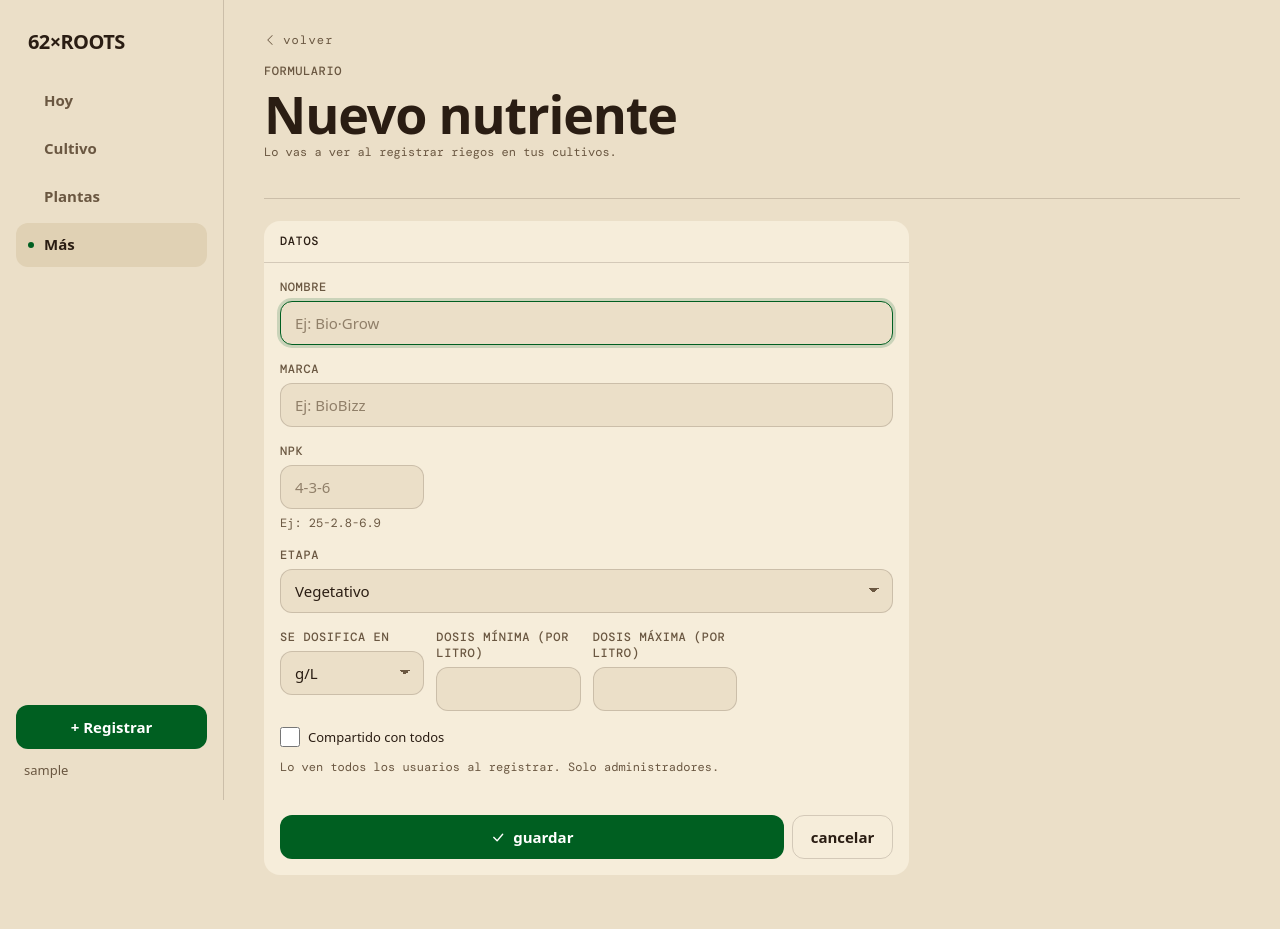
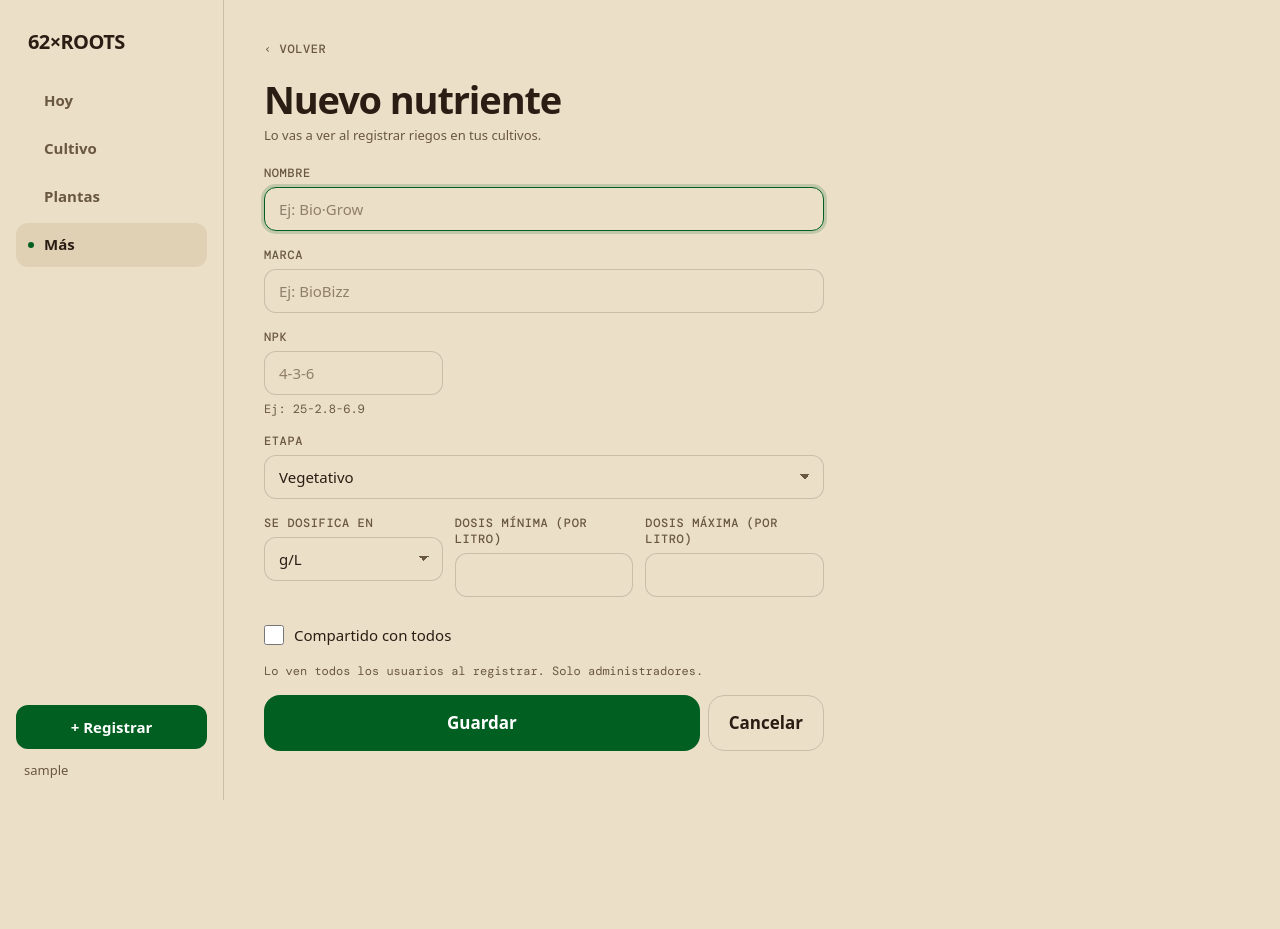
Before and after one commit to alansaja13/62xroots, a Django app: page /nutrientes/nuevo/ in a window 1280 px wide. After the commit the page ends 800 px from the top, so only its background shows below. Run offline with Django 5.2, Linux system fonts and the light colour scheme; the visitor is signed in with stand-in values (Sample User, id 1); data comes from the database, SQL or seed files in the repository; data that the repository does not hold is empty; some libraries are stand-ins or nearby versions; some web fonts are replaced.

Commit message:
Formularios de edición y borrado con el diseño nuevo
crud_form y crud_delete pasan a Suelo y aire: título corto con el nombre
abajo, campos cortos de a dos por fila, Guardar y Cancelar a 44 px y el
borrado en rojo solo cuando no se puede deshacer (archivar una planta
usa el botón normal). Etiquetas legibles en los formularios de cultivo,
planta, fotoperíodo y etapas en vez de los nombres del modelo, y fechas
en formato dd/mm/aaaa. Se van las variantes que ya nadie usaba (chips
para campos múltiples, íconos en el botón).

Los tests de corrección de ambiente usaban horas de hoy y fallaban
pasada la medianoche; ahora usan ayer.

```diff
--- a/growlog/forms.py
+++ b/growlog/forms.py
@@ -27,6 +27,9 @@
         fields = ["nombre", "fecha_inicio", "sustrato", "carpa_dimensiones",
                   "lampara_modelo", "lampara_watts_reales",
                   "dias_veg_estimados", "dias_flora_estimados", "notas"]
+        labels = {"fecha_inicio": "Arrancó el", "carpa_dimensiones": "Carpa (cm)", "lampara_modelo": "Lámpara",
+                  "lampara_watts_reales": "Watts reales", "dias_veg_estimados": "Días de vege estimados",
+                  "dias_flora_estimados": "Días de flora estimados"}
         widgets = {
             "nombre": forms.TextInput(attrs={"class": "form-control", "placeholder": "Ej: Gorilla #3", "autofocus": True}),
             "fecha_inicio": forms.DateInput(format=DATE_FMT, attrs={"class": "form-control field-narrow", "type": "date"}),
@@ -103,6 +106,11 @@
         fields = ["apodo", "strain", "tipo", "posicion_tent", "dias_flora_estimados",
                   "indica_sativa_ratio", "thc_estimado", "yield_estimado_g",
                   "yield_real_g", "fecha_corte", "peso_humedo_g", "fecha_seco", "estado", "notas_genetica", "archivado"]
+        labels = {"posicion_tent": "Posición en la carpa", "dias_flora_estimados": "Días de flora estimados",
+                  "indica_sativa_ratio": "Índica / sativa", "thc_estimado": "THC estimado (%)",
+                  "yield_estimado_g": "Yield estimado (g)", "yield_real_g": "Peso seco (g)",
+                  "notas_genetica": "Notas de la genética", "archivado": "Archivada"}
+        help_texts = {"indica_sativa_ratio": "", "yield_real_g": ""}
         widgets = {
             "apodo": forms.TextInput(attrs={"class": "form-control", "autofocus": True}),
             "strain": forms.TextInput(attrs={"class": "form-control"}),
@@ -195,6 +203,8 @@
     class Meta:
         model = CambioFotoperiodo
         fields = ["fotoperiodo", "hora_lights_on", "fecha_inicio", "notas"]
+        labels = {"fotoperiodo": "Fotoperíodo", "hora_lights_on": "Prende a las", "fecha_inicio": "Desde"}
+        help_texts = {"fotoperiodo": "Horas de luz / horas de oscuridad, por ejemplo 18/6.", "hora_lights_on": "", "fecha_inicio": ""}
         widgets = {
             "fotoperiodo": forms.TextInput(attrs={"class": "form-control field-narrow", "placeholder": "12/12", "autofocus": True}),
             "hora_lights_on": forms.TimeInput(attrs={"class": "form-control field-narrow", "type": "time"}),
@@ -207,6 +217,8 @@
     class Meta:
         model = CambioEtapaCultivo
         fields = ["etapa", "fecha_inicio", "notas"]
+        labels = {"fecha_inicio": "Desde"}
+        help_texts = {"fecha_inicio": ""}
         widgets = {
             "etapa": forms.Select(attrs={"class": "form-select", "autofocus": True}),
             "fecha_inicio": forms.DateInput(format=DATE_FMT, attrs={"class": "form-control field-narrow", "type": "date"}),
@@ -218,6 +230,8 @@
     class Meta:
         model = CambioEtapaPlanta
         fields = ["etapa", "fecha_inicio", "notas"]
+        labels = {"fecha_inicio": "Desde"}
+        help_texts = {"fecha_inicio": ""}
         widgets = {
             "etapa": forms.Select(attrs={"class": "form-select", "autofocus": True}),
             "fecha_inicio": forms.DateInput(format=DATE_FMT, attrs={"class": "form-control field-narrow", "type": "date"}),
--- a/growlog/views/mediciones.py
+++ b/growlog/views/mediciones.py
@@ -60,7 +60,7 @@
                 form.add_error(None, mensaje)
     return render(request, "growlog/crud_form.html", {
         "form": form,
-        "title": f"Editar fotoperiodo: {cultivo.nombre}",
+        "title": "Corregir fotoperíodo", "subtitle": cultivo.nombre,
         "back_url": reverse("growlog:fotoperiodo_list", args=[cultivo.slug]),
         "delete_url": reverse("growlog:cambio_fotoperiodo_eliminar", args=[pk]),
     })
@@ -75,7 +75,7 @@
         messages.success(request, "Registro de fotoperiodo eliminado.")
         return redirect("growlog:fotoperiodo_list", slug=cultivo.slug)
     return render(request, "growlog/crud_delete.html", {
-        "title": f"Eliminar fotoperiodo {cambio.fotoperiodo}",
-        "object_name": f"{cambio.fotoperiodo} · desde {cambio.fecha_inicio}",
+        "title": "Eliminar fotoperíodo",
+        "object_name": f"{cambio.fotoperiodo} · desde el {cambio.fecha_inicio:%d/%m/%Y}",
         "back_url": reverse("growlog:cambio_fotoperiodo_editar", args=[pk]),
     })
--- a/growlog/views/nutrientes.py
+++ b/growlog/views/nutrientes.py
@@ -70,7 +70,7 @@
         messages.success(request, "Nutriente actualizado.")
         return redirect("growlog:nutrientes")
     return render(request, "growlog/crud_form.html", {
-        "form": form, "title": f"Editar: {nutriente}",
+        "form": form, "title": "Editar nutriente", "subtitle": str(nutriente),
         "back_url": reverse("growlog:nutrientes"),
     })
 
--- a/templates/growlog/crud_form.html
+++ b/templates/growlog/crud_form.html
@@ -1,164 +1,63 @@
 {% extends "base.html" %}
 {% block title %}{{ title }}{% endblock %}
 
-{# Formularios: foco en la tarea, sin el menú del cultivo. #}
+{# Formularios de edición: foco en la tarea, sin el menú del cultivo; la barra del celular queda en "Volver". #}
 {% block cultivo_tabs %}{% endblock %}
-
-{% block bottom_nav %}
-<a href="{{ back_url }}" class="bottom-nav__item">
-  <i class="bi bi-arrow-left"></i>
-  <span>Volver</span>
-</a>
-{% endblock %}
+{% block bottom_nav %}<a href="{{ back_url }}" class="bottom-nav__item">‹ Volver</a>{% endblock %}
 
 {% block extra_head %}
 <style>
-  .cf-back {
-    display: inline-flex; align-items: center; gap: 6px;
-    font-family: var(--font-mono), monospace; font-size: 12px;
-    color: var(--cream-soft); text-decoration: none;
-    margin-bottom: 14px; letter-spacing: .1em;
-  }
-  .cf-back:hover { color: var(--green); }
-
-  .cf-header { margin-bottom: 22px; padding-bottom: 20px; border-bottom: 1px solid var(--rule); }
-  .cf-title {
-    font-family: var(--font-display), sans-serif;
-    font-variation-settings: "wdth" 85, "opsz" 96;
-    font-size: 52px; font-weight: 800; line-height: .95;
-    letter-spacing: -.022em; margin: 8px 0 4px; color: var(--cream);
-  }
-  .cf-subtitle {
-    font-family: var(--font-mono), monospace; font-size: 12px;
-    color: var(--cream-soft); margin-top: 6px;
-  }
-
-  /* M2M checkboxes — chip-style.
-     Django's CheckboxSelectMultiple renders <div id="id_x"><div><label>…</label></div>…</div>
-     (no <ul>/<li>), so the chip rules target that actual structure. */
-  .m2m-group > div {
-    list-style: none; padding: 0; margin: 0;
-    display: flex; flex-wrap: wrap; gap: 6px;
-  }
-  .m2m-group label {
-    display: inline-flex; align-items: center; gap: 8px;
-    padding: 7px 12px;
-    border: 1px solid var(--rule); background: var(--bg-alt);
-    color: var(--cream-soft);
-    font-family: var(--font-body), sans-serif; font-size: 12px; font-weight: 500;
-    cursor: pointer; transition: border-color .12s, color .12s;
-    margin-bottom: 0;
-    text-transform: none; letter-spacing: 0;
-  }
-  .m2m-group label:has(input:checked) {
-    border-color: var(--green); color: var(--green); background: var(--green-wash);
-  }
-  .m2m-group label:hover { border-color: var(--green); color: var(--green); }
-  .m2m-group input[type=checkbox] { width: 14px; height: 14px; }
-
-  .cf-delete-link {
-    font-family: var(--font-mono), monospace; font-size: 12px;
-    color: var(--fine); text-decoration: none;
-    display: inline-flex; align-items: center; gap: 6px;
-    letter-spacing: .1em;
-  }
-  .cf-delete-link:hover { color: var(--rust); }
-
-  /* Grid de campos: por default cada campo ocupa la fila entera; los
-     campos cortos (.field-narrow, ej. pH, EC, dosis) se agrupan de a
-     varios por fila para no dejar una caja enorme vacía con "6.2" adentro. */
-  .cf-grid {
-    display: grid;
-    grid-template-columns: repeat(auto-fit, minmax(120px, 1fr));
-    column-gap: 12px;
-  }
-  .cf-grid > .mb-3 { grid-column: 1 / -1; }
-  .cf-grid > .mb-3.field-narrow { grid-column: auto; }
-
-  @media (max-width: 600px) {
-    .cf-title { font-size: 36px; }
-  }
+  .cf { max-width: 560px; }
+  .cf-volver { color: var(--mu); display: inline-flex; min-height: var(--toque); align-items: center; }
+  .cf-sub { color: var(--mu); font-size: var(--t-sm); margin: var(--sp-2) 0 0; }
+  .cf-form { display: grid; gap: var(--sp-4); margin-top: var(--sp-5); }
+  /* Los campos cortos (pH, fechas, números) van de a varios por fila; el resto ocupa la fila entera. */
+  .cf-campos { display: grid; grid-template-columns: repeat(auto-fill, minmax(140px, 1fr)); gap: var(--sp-4) var(--sp-3); }
+  .cf-campo { grid-column: 1 / -1; margin: 0; }
+  .cf-campo--corto { grid-column: auto; }
+  .cf-campo > input, .cf-campo > select, .cf-campo > textarea { margin-top: 6px; }
+  .cf-campo .field-narrow { max-width: none; }
+  .cf-campo .field-error, .cf-campo .field-hint { display: block; text-transform: none; letter-spacing: 0; }
+  .cf-check { display: flex; align-items: center; gap: 10px; min-height: var(--toque);
+    font: 500 var(--t-md) var(--font-body); text-transform: none; letter-spacing: 0; color: var(--ink); }
+  .cf-acciones { display: flex; gap: var(--sp-2); }
+  .cf-acciones .btn:first-child { flex: 1; }
+  .cf-borrar { display: inline-flex; align-items: center; min-height: var(--toque); color: var(--mu); font-size: var(--t-sm); justify-self: center; }
+  .cf-borrar:hover { color: var(--bad); opacity: 1; }
 </style>
 {% endblock %}
 
 {% block content %}
+<div class="cf">
+  <a href="{{ back_url }}" class="mo cf-volver">‹ Volver</a>
+  <h1 class="h1" style="margin-top: 8px;">{{ title }}</h1>
+  {% if subtitle %}<p class="cf-sub">{{ subtitle }}</p>{% endif %}
 
-<a href="{{ back_url }}" class="cf-back">
-  <i class="bi bi-chevron-left"></i> volver
-</a>
+  <form method="post" class="cf-form">
+    {% csrf_token %}
+    {% for e in form.non_field_errors %}<div class="aviso aviso--bad" role="alert">{{ e }}</div>{% endfor %}
 
-<div class="cf-header">
-  <div class="label-eyebrow">formulario</div>
-  <h1 class="cf-title">{{ title }}</h1>
-  {% if subtitle %}<p class="cf-subtitle">{{ subtitle }}</p>{% endif %}
-</div>
-
-<div class="row">
-  <div class="col-12 col-lg-8">
-    <div class="panel">
-      <div class="panel__head">
-        <div class="panel__head-left">
-          <span class="label-eyebrow panel__title">datos</span>
-        </div>
-      </div>
-      <div class="panel__body">
-        <form method="post">
-          {% csrf_token %}
-
-          {% if form.non_field_errors %}
-          <div class="form-errors">
-            <div class="form-errors__title">⚠ Errores en el formulario</div>
-            {% for error in form.non_field_errors %}<div>{{ error }}</div>{% endfor %}
-          </div>
+    <div class="cf-campos">
+    {% for field in form %}
+      {% with wclass=field.field.widget.attrs.class|default:"" %}
+      {% if 'form-check-input' in wclass %}
+      <div class="cf-campo">
+        <label class="cf-check">{{ field }} {{ field.label }}</label>
+      {% else %}
+      <label class="cf-campo{% if 'field-narrow' in wclass %} cf-campo--corto{% endif %}{% if field.errors %} has-error{% endif %}" for="{{ field.id_for_label }}">{{ field.label }}{{ field }}
       {% endif %}
-
-          <div class="cf-grid">
-          {% for field in form %}
-            {% with wclass=field.field.widget.attrs.class %}
-            <div class="mb-3{% if field.errors %} has-error{% endif %}{% if wclass and 'field-narrow' in wclass %} field-narrow{% endif %}">
-
-            {% if wclass == 'form-check-input' %}
-              <label class="form-check-label d-inline-flex align-items-center gap-2" style="cursor: pointer;">
-                {{ field }}
-                <span style="font-size:13px; color: var(--cream); font-weight: 500;">{{ field.label }}</span>
-              </label>
-
-            {% elif not wclass %}
-              <label>{{ field.label }}</label>
-              <div class="m2m-group {% if field.errors %}has-error{% endif %}">{{ field }}</div>
-
-            {% else %}
-              <label for="{{ field.id_for_label }}">{{ field.label }}</label>
-              {{ field }}
-            {% endif %}
-
-            {% if field.errors %}<div class="field-error">{{ field.errors.0 }}</div>{% endif %}
-            {% if field.help_text %}<div class="field-hint">{{ field.help_text }}</div>{% endif %}
-
-            </div>
+        {% for e in field.errors %}<span class="field-error">{{ e }}</span>{% endfor %}
+        {% if field.help_text %}<span class="field-hint">{{ field.help_text }}</span>{% endif %}
+      {% if 'form-check-input' in wclass %}</div>{% else %}</label>{% endif %}
       {% endwith %}
     {% endfor %}
     </div>
 
-          <div class="d-flex gap-2 mt-4">
-            <button type="submit" class="btn-brand" style="flex: 1;">
-              <i class="bi bi-check-lg"></i> {{ submit_label|default:"guardar" }}
-            </button>
-            <a href="{{ back_url }}" class="btn-ghost">cancelar</a>
+    <div class="cf-acciones">
+      <button type="submit" class="btn">{{ submit_label|default:"Guardar" }}</button>
+      <a href="{{ back_url }}" class="btn g">Cancelar</a>
     </div>
-
-          {% if delete_url %}
-          <div class="text-center mt-3">
-            <a href="{{ delete_url }}" class="cf-delete-link">
-              <i class="bi bi-trash3"></i> eliminar
-            </a>
-          </div>
-          {% endif %}
-
+    {% if delete_url %}<a href="{{ delete_url }}" class="cf-borrar">Eliminar</a>{% endif %}
   </form>
 </div>
-    </div>
-  </div>
-</div>
-
 {% endblock %}
```
Also changed, not shown: growlog/test_mediciones_ambiente.py (+9 -5 lines), growlog/views/cultivos.py (+5 -5 lines), growlog/views/plantas.py (+8 -7 lines), templates/growlog/crud_delete.html (+16 -60 lines). Lines whose indentation alone changed are shown as unchanged.
